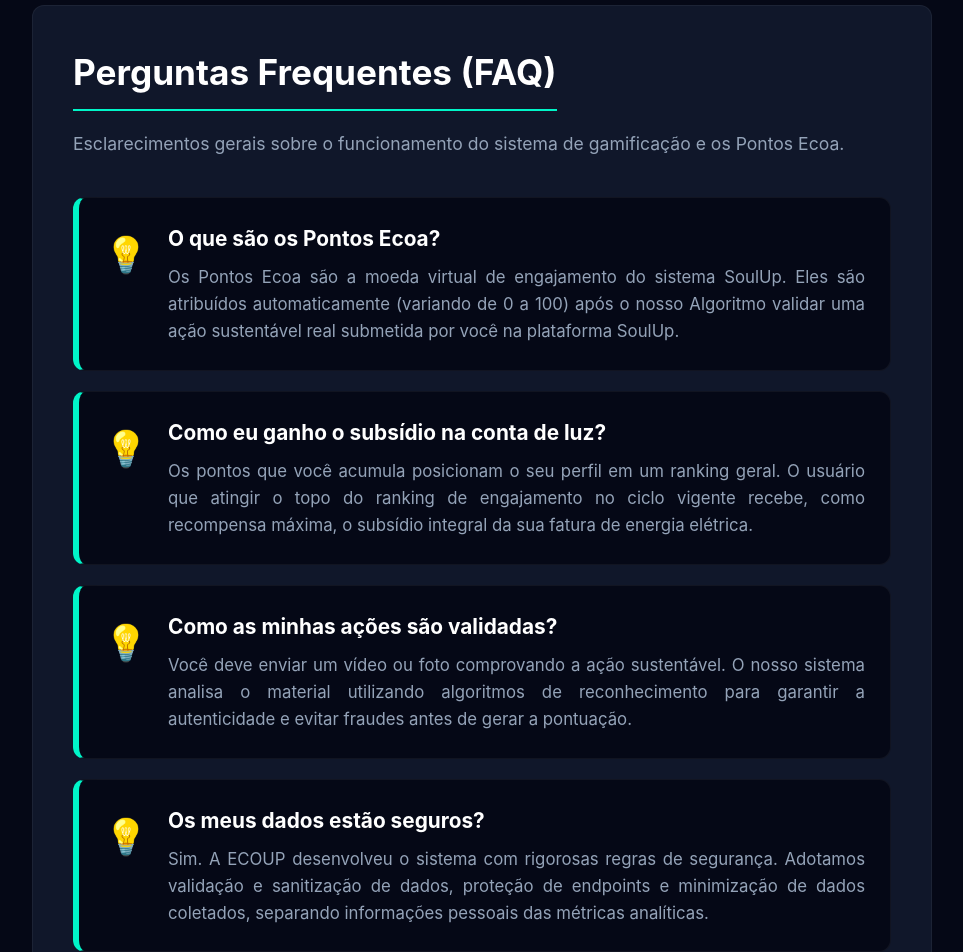
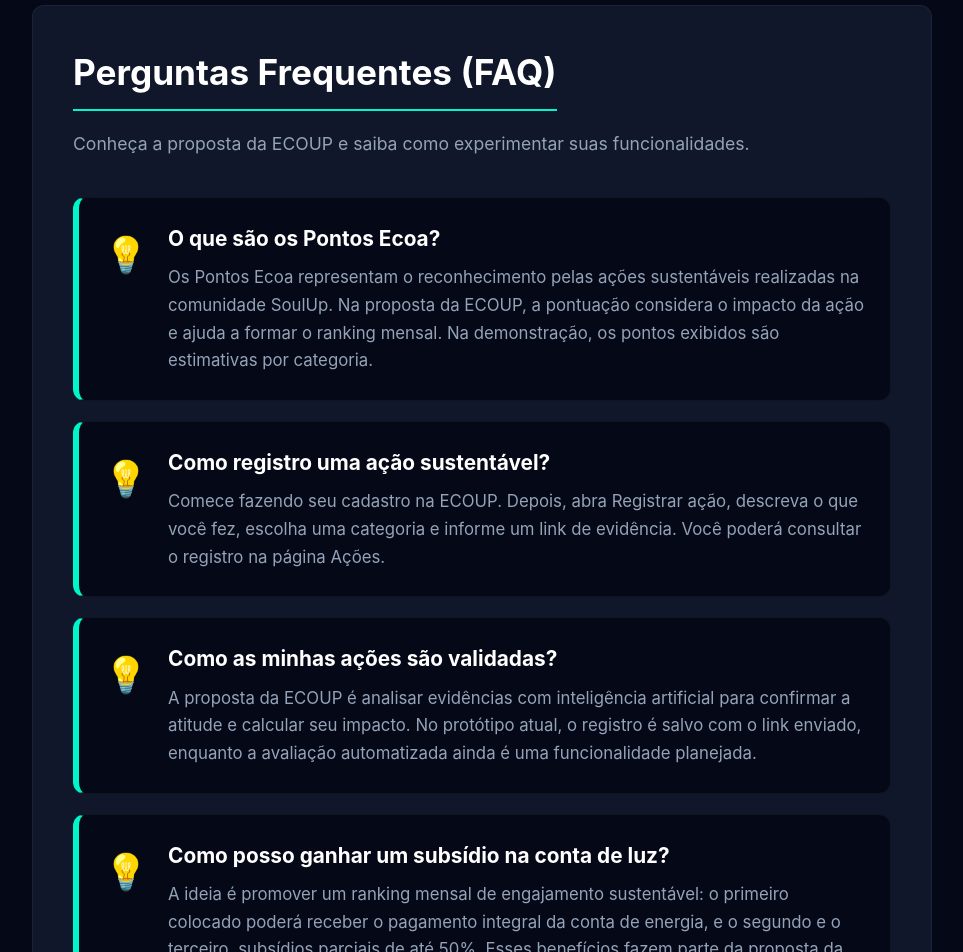
Before and after one commit to nicolaspk/ecoup-sprint4-front, a React (Vite) app in the folder my-app/: page /faq in a window 1280 px wide. Shown: the part 160-1112 px from the top of the page, without its empty margins (158-1121 px from the left). Built offline with nearby package versions, Linux system fonts and the light colour scheme; no server answers.

Commit message:
docs: atualiza perguntas frequentes conforme funcionalidades da Sprint 4

```diff
--- a/my-app/src/routes/Faq/index.tsx
+++ b/my-app/src/routes/Faq/index.tsx
@@ -1,35 +1,42 @@
 export default function Faq() {
   const faqData = [
     {
-      pergunta: "O que são os Pontos Ecoa?",
-      resposta: "Os Pontos Ecoa são a moeda virtual de engajamento do sistema SoulUp. Eles são atribuídos automaticamente (variando de 0 a 100) após o nosso Algoritmo validar uma ação sustentável real submetida por você na plataforma SoulUp."
+      pergunta: 'O que são os Pontos Ecoa?',
+      resposta: 'Os Pontos Ecoa representam o reconhecimento pelas ações sustentáveis realizadas na comunidade SoulUp. Na proposta da ECOUP, a pontuação considera o impacto da ação e ajuda a formar o ranking mensal. Na demonstração, os pontos exibidos são estimativas por categoria.'
     },
     {
-      pergunta: "Como eu ganho o subsídio na conta de luz?",
-      resposta: "Os pontos que você acumula posicionam o seu perfil em um ranking geral. O usuário que atingir o topo do ranking de engajamento no ciclo vigente recebe, como recompensa máxima, o subsídio integral da sua fatura de energia elétrica."
+      pergunta: 'Como registro uma ação sustentável?',
+      resposta: 'Comece fazendo seu cadastro na ECOUP. Depois, abra Registrar ação, descreva o que você fez, escolha uma categoria e informe um link de evidência. Você poderá consultar o registro na página Ações.'
     },
     {
-      pergunta: "Como as minhas ações são validadas?",
-      resposta: "Você deve enviar um vídeo ou foto comprovando a ação sustentável. O nosso sistema analisa o material utilizando algoritmos de reconhecimento para garantir a autenticidade e evitar fraudes antes de gerar a pontuação."
+      pergunta: 'Como as minhas ações são validadas?',
+      resposta: 'A proposta da ECOUP é analisar evidências com inteligência artificial para confirmar a atitude e calcular seu impacto. No protótipo atual, o registro é salvo com o link enviado, enquanto a avaliação automatizada ainda é uma funcionalidade planejada.'
     },
     {
-      pergunta: "Os meus dados estão seguros?",
-      resposta: "Sim. A ECOUP desenvolveu o sistema com rigorosas regras de segurança. Adotamos validação e sanitização de dados, proteção de endpoints e minimização de dados coletados, separando informações pessoais das métricas analíticas."
+      pergunta: 'Como posso ganhar um subsídio na conta de luz?',
+      resposta: 'A ideia é promover um ranking mensal de engajamento sustentável: o primeiro colocado poderá receber o pagamento integral da conta de energia, e o segundo e o terceiro, subsídios parciais de até 50%. Esses benefícios fazem parte da proposta da solução e não são concedidos automaticamente nesta demonstração.'
+    },
+    {
+      pergunta: 'Onde acompanho minhas ações?',
+      resposta: 'Acesse a página Ações para consultar os registros da ECOUP. Cada ação tem sua própria página de detalhes, com categoria, data e link da evidência. A pontuação mostrada no site é ilustrativa.'
+    },
+    {
+      pergunta: 'Os meus dados estão seguros?',
+      resposta: 'Esta versão é um protótipo de demonstração. Os cadastros e as ações são registrados em um banco Oracle por meio da API Java, mas ainda não há autenticação individual. Por isso, use apenas informações fictícias nos testes e não envie links privados.'
     }
   ];
 
   return (
     <section className="max-w-[900px] mx-auto bg-[#10172a] p-[30px] md:p-[40px] rounded-[12px] border border-white/5">
       <h2 className="text-white text-[2.2rem] mb-[20px] border-b-[2px] border-[#00f5c8] inline-block pb-[10px] font-bold">Perguntas Frequentes (FAQ)</h2>
-      <p className="text-[#94a3b8] text-[1.1rem] mb-[40px]">Esclarecimentos gerais sobre o funcionamento do sistema de gamificação e os Pontos Ecoa.</p>
-
+      <p className="text-[#94a3b8] text-[1.1rem] mb-[40px]">Conheça a proposta da ECOUP e saiba como experimentar suas funcionalidades.</p>
       <div className="flex flex-col gap-[20px]">
         {faqData.map((item, index) => (
           <article key={index} className="flex flex-col md:flex-row items-center md:items-start gap-[20px] bg-[#050816] p-[25px] rounded-[12px] border border-white/5 border-l-[6px] border-l-[#00f5c8]">
             <div className="text-[2.2rem] flex-shrink-0 mt-[5px]" aria-hidden="true">💡</div>
             <div className="text-center md:text-left">
               <h3 className="text-white text-[1.3rem] mb-[10px] font-bold">{item.pergunta}</h3>
-              <p className="text-[#94a3b8] text-[1.05rem] leading-[1.6] text-center md:text-justify">{item.resposta}</p>
+              <p className="text-[#94a3b8] text-[1.05rem] leading-[1.65] text-left">{item.resposta}</p>
             </div>
           </article>
         ))}
```
